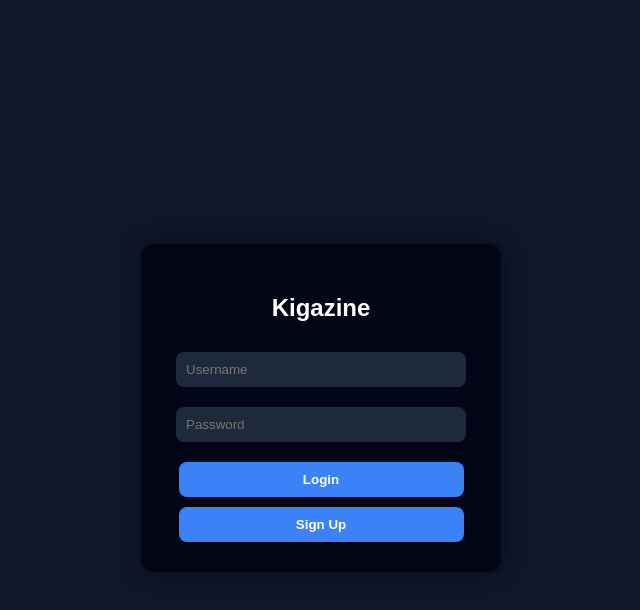
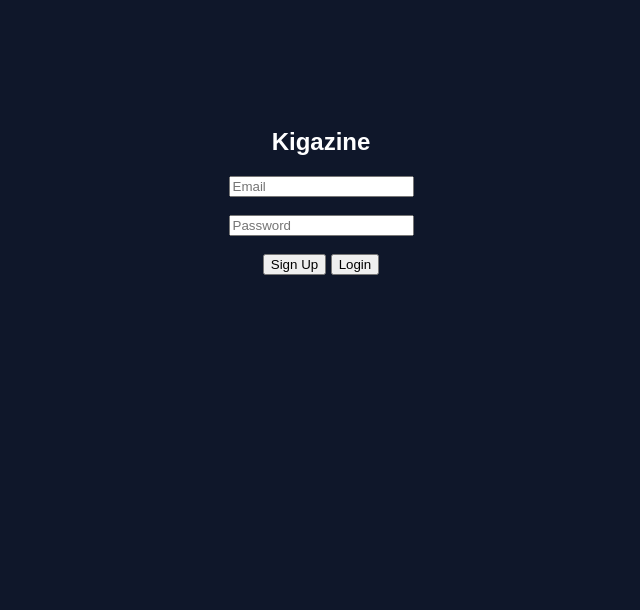
Before and after one commit to Kigazine-builder/Kigazine-, a plain HTML site: page login.html in a window 1280 px wide. Shown: the whole page, without its empty margins (319-959 px from the left). Drawn offline with Linux system fonts and the light colour scheme.

Commit message:
Update login.html

```diff
--- a/login.html
+++ b/login.html
@@ -2,73 +2,57 @@
 <html>
 <head>
   <title>Kigazine Login</title>
-  <style>
-    body {
-      background: #0f172a;
-      color: white;
-      font-family: Arial;
-      display: flex;
-      justify-content: center;
-      align-items: center;
-      height: 100vh;
-    }
-
-    .box {
-      background: #020617;
-      padding: 30px;
-      border-radius: 12px;
-      width: 300px;
-      text-align: center;
-      box-shadow: 0 0 20px rgba(0,0,0,0.5);
-    }
-
-    input {
-      width: 90%;
-      padding: 10px;
-      margin: 10px 0;
-      border-radius: 8px;
-      border: none;
-      background: #1e293b;
-      color: white;
-    }
-
-    button {
-      width: 95%;
-      padding: 10px;
-      margin-top: 10px;
-      border: none;
-      border-radius: 8px;
-      background: #3b82f6;
-      color: white;
-      font-weight: bold;
-      cursor: pointer;
-    }
-
-    button:hover {
-      background: #2563eb;
-    }
-  </style>
+  <script src="https://www.gstatic.com/firebasejs/10.12.0/firebase-app.js"></script>
+  <script src="https://www.gstatic.com/firebasejs/10.12.0/firebase-auth.js"></script>
 </head>
 
-<body>
-  <div class="box">
-    <h2>Kigazine</h2>
+<body style="background:#0f172a;color:white;font-family:Arial;text-align:center;padding-top:100px;">
 
-    <input type="text" placeholder="Username">
-    <input type="password" placeholder="Password">
+<h2>Kigazine</h2>
 
-    <!-- LOGIN BUTTON -->
-    <button onclick="goHome()">Login</button>
+<input id="email" placeholder="Email"><br><br>
+<input id="password" type="password" placeholder="Password"><br><br>
 
-    <!-- SIGNUP BUTTON -->
-    <button onclick="goHome()">Sign Up</button>
-  </div>
+<button onclick="signup()">Sign Up</button>
+<button onclick="login()">Login</button>
 
-  <script>
-    function goHome() {
-      // Redirect to homepage
-      window.location.href = "index.html";
-    }
-  </script>
+<script>
+  // 🔥 PASTE YOUR CONFIG HERE
+  cconst firebaseConfig = {
+  apiKey: "AIzaSyB2vOQPPWJ5LGg5Pxp48UR408P6qpYCEsE",
+  authDomain: "kigazine-302ac.firebaseapp.com",
+  projectId: "kigazine-302ac",
+  storageBucket: "kigazine-302ac.firebasestorage.app",
+  messagingSenderId: "821833747017",
+  appId: "1:821833747017:web:dc20a182d1935408c34d98"
+};
+
+  firebase.initializeApp(firebaseConfig);
+  const auth = firebase.auth();
+
+  function signup() {
+    const email = document.getElementById("email").value;
+    const pass = document.getElementById("password").value;
+
+    auth.createUserWithEmailAndPassword(email, pass)
+      .then(() => {
+        alert("Account created!");
+        window.location.href = "index.html";
+      })
+      .catch(err => alert(err.message));
+  }
+
+  function login() {
+    const email = document.getElementById("email").value;
+    const pass = document.getElementById("password").value;
+
+    auth.signInWithEmailAndPassword(email, pass)
+      .then(() => {
+        window.location.href = "index.html";
+      })
+      .catch(err => alert(err.message));
+  }
+</script>
+
 </body>
 </html>
```
